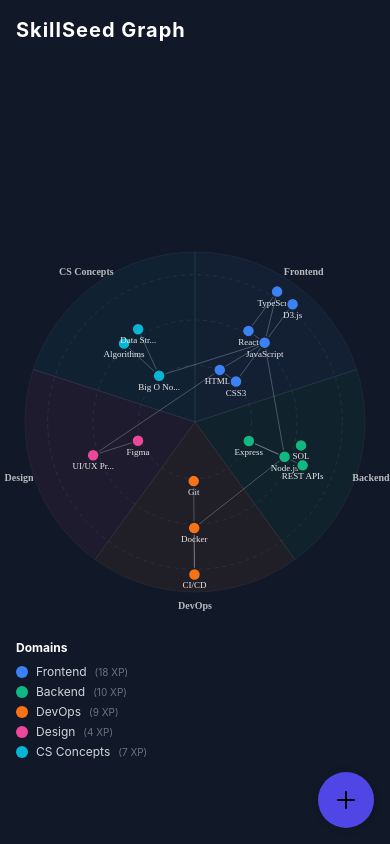
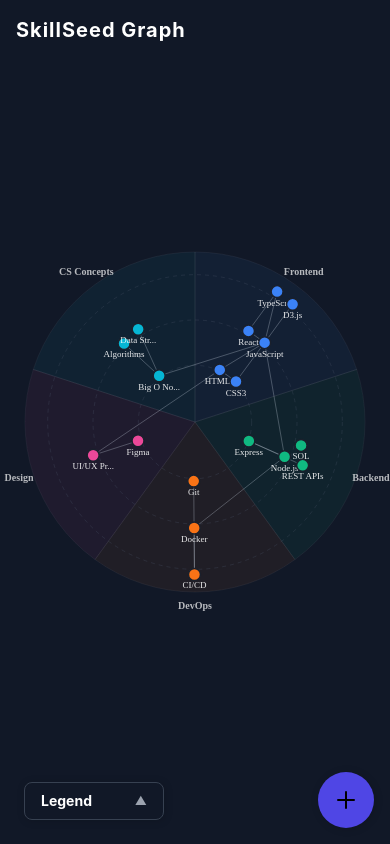
Before and after one commit to HoudRiz/skillSeedGraphBased, a React Native app in the folder SkillSeedMobile/: screen / in a window 390 px wide. Built offline with nearby package versions, Linux system fonts and the light colour scheme.

Commit message:
Edit legend

```diff
--- a/SkillSeedMobile/App.tsx
+++ b/SkillSeedMobile/App.tsx
@@ -7,7 +7,7 @@ import { Node, Tag, Difficulty, NodeFormData } from './types';
 import useAsyncStorage from './hooks/useAsyncStorage';
 import GraphView from './components/GraphView';
 import NodeModal from './components/NodeModal';
-import GraphLegend from './components/GraphLegend';
+
 import { XP_MAP, TAG_COLORS } from './constants';
 
 // Stable UUID generator
@@ -243,7 +243,7 @@ export default function App() {
           height={height}
         />
 
-        <GraphLegend tags={tags} />
+
 
         <TouchableOpacity
           onPress={openAddNodeModal}
--- a/SkillSeedMobile/components/GraphView.tsx
+++ b/SkillSeedMobile/components/GraphView.tsx
@@ -1,8 +1,9 @@
 
 import React, { useRef, useEffect, useState, useMemo } from 'react';
-import { View, PanResponder, Animated, GestureResponderEvent, PanResponderInstance } from 'react-native';
+import { View, PanResponder, Animated, GestureResponderEvent, PanResponderInstance, TouchableOpacity, Text, ScrollView } from 'react-native';
 import Svg, { Circle, Line, G, Path, Text as SvgText } from 'react-native-svg';
 import * as d3 from 'd3';
+import tw from 'twrnc';
 import { Node, Tag } from '../types';
 import { DIFFICULTY_LEVELS } from '../constants';
 
@@ -81,6 +82,7 @@ const GraphView: React.FC<GraphViewProps> = ({
     // State for simulation nodes to trigger re-renders
     const [simNodes, setSimNodes] = useState<SimulationNode[]>([]);
     const [transform, setTransform] = useState({ x: 0, y: 0, k: 1 });
+    const [isLegendOpen, setIsLegendOpen] = useState(false);
 
     // Refs for PanResponder
     const lastTransform = useRef({ x: 0, y: 0, k: 1 });
@@ -495,6 +497,37 @@ const GraphView: React.FC<GraphViewProps> = ({
                     })}
                 </G>
             </Svg>
+
+            {/* Legend Overlay */}
+            <View style={tw`absolute bottom-6 left-6 z-50 flex-col-reverse items-start gap-2`}>
+                <TouchableOpacity
+                    onPress={() => setIsLegendOpen(!isLegendOpen)}
+                    style={tw`bg-gray-900 border border-gray-700 rounded-lg px-4 py-2 flex-row items-center justify-between min-w-[140px] shadow-lg`}
+                >
+                    <Text style={tw`text-white font-bold text-sm`}>Legend</Text>
+                    <Text style={tw`text-gray-400 text-xs ml-2`}>{isLegendOpen ? '▼' : '▲'}</Text>
+                </TouchableOpacity>
+
+                {isLegendOpen && (
+                    <View style={tw`bg-gray-900 border border-gray-700 rounded-lg p-2 max-h-64 w-[200px] shadow-xl`}>
+                        <ScrollView showsVerticalScrollIndicator={true}>
+                            {[...tags].sort((a, b) => b.totalXp - a.totalXp).map(tag => (
+                                <TouchableOpacity
+                                    key={tag.name}
+                                    onPress={() => onTagClick(tag.name)}
+                                    style={tw`flex-row items-center justify-between py-2 px-2 border-b border-gray-800 active:bg-gray-800 rounded`}
+                                >
+                                    <View style={tw`flex-row items-center flex-1`}>
+                                        <View style={[tw`w-3 h-3 rounded-full mr-2`, { backgroundColor: tag.color }]} />
+                                        <Text style={tw`text-gray-300 text-xs font-medium flex-1`} numberOfLines={1}>{tag.name}</Text>
+                                    </View>
+                                    <Text style={tw`text-gray-500 text-[10px] font-mono`}>{tag.totalXp} XP</Text>
+                                </TouchableOpacity>
+                            ))}
+                        </ScrollView>
+                    </View>
+                )}
+            </View>
         </View>
     );
 };
```
